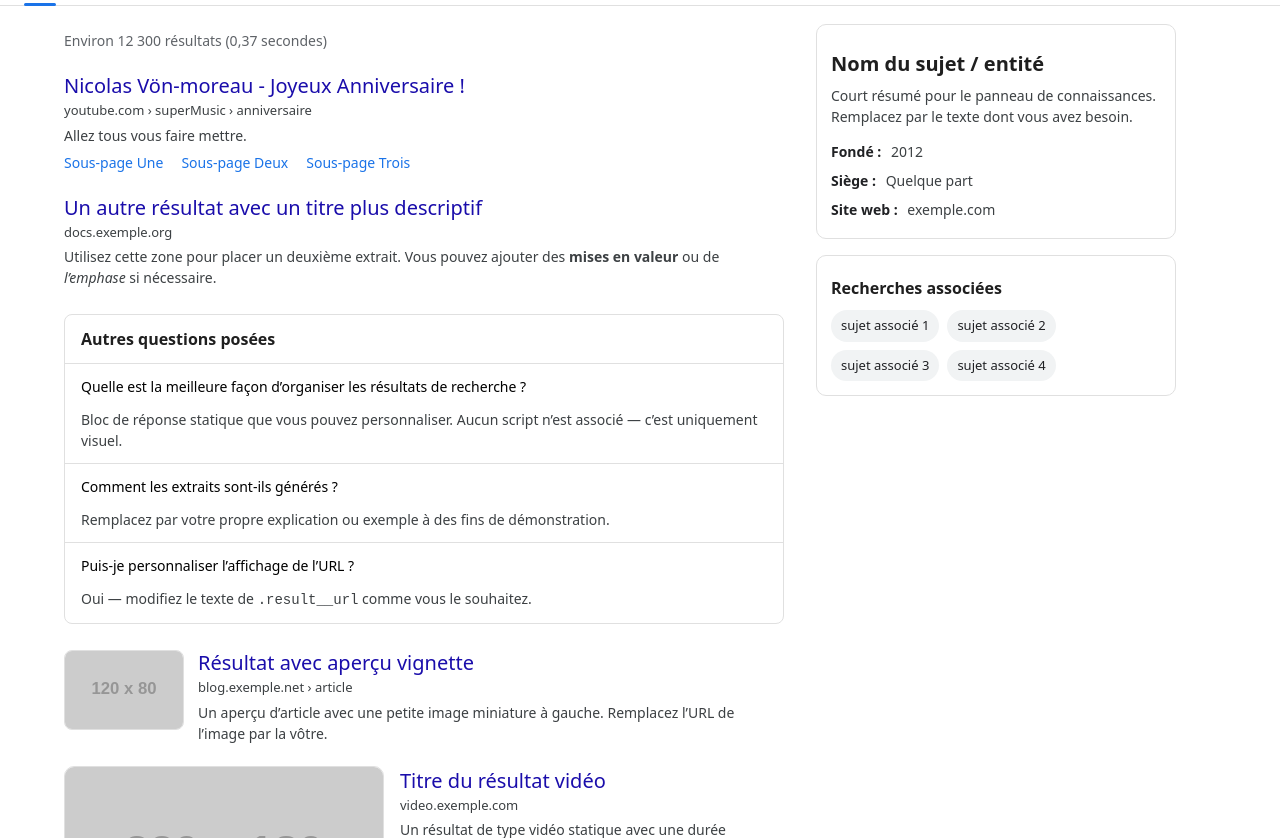
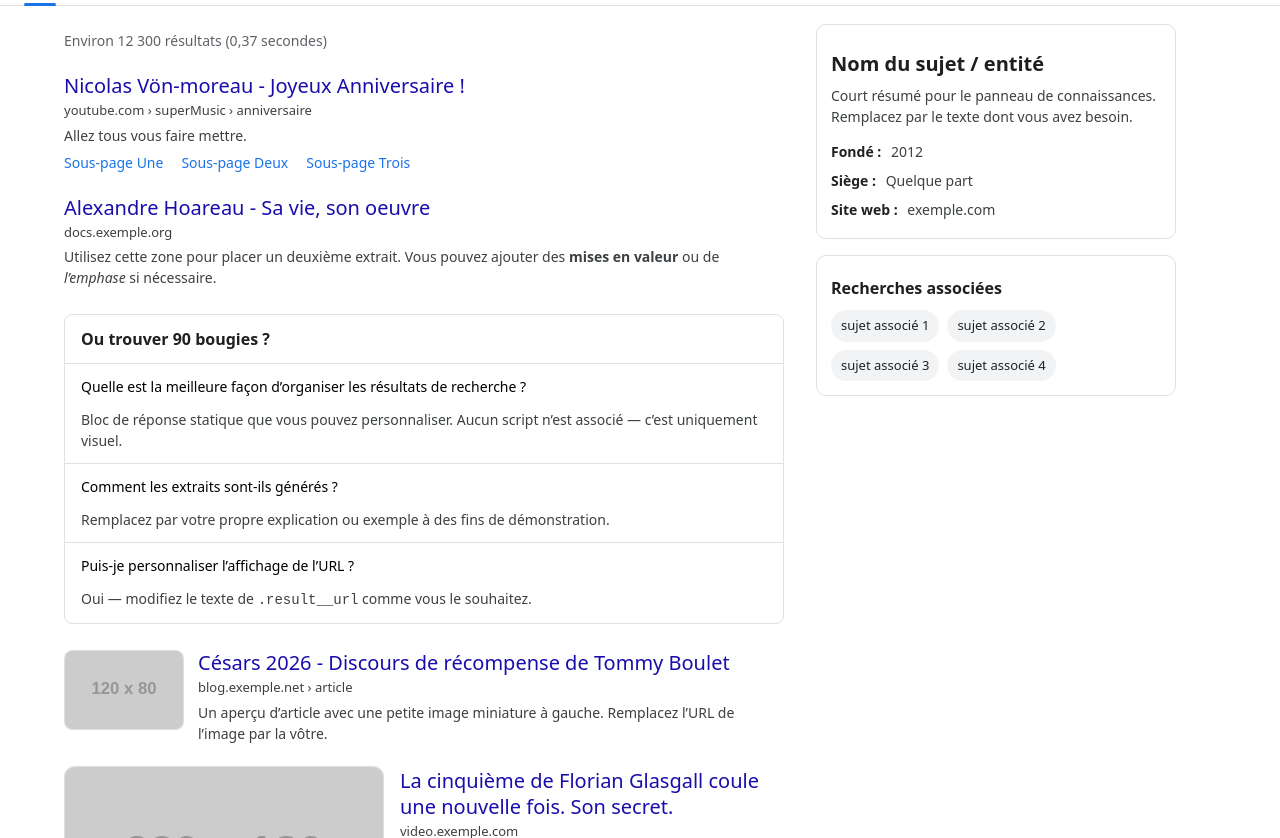
Before and after one commit to theojachiet/fake-search-nabile, a plain HTML site: page results.html in a window 1280 px wide. Shown: the part 114-952 px from the top of the page. Drawn offline with Linux system fonts and the light colour scheme; placeholder pictures from the web are drawn by us.

Commit message:
last changes

```diff
--- a/results.html
+++ b/results.html
@@ -61,7 +61,7 @@
 
             <!-- RÉSULTAT 2 -->
             <article class="result">
-                <a class="result__title" href="#">Un autre résultat avec un titre plus descriptif</a>
+                <a class="result__title" href="#">Alexandre Hoareau - Sa vie, son oeuvre</a>
                 <div class="result__url">docs.exemple.org</div>
                 <p class="result__snippet">
                     Utilisez cette zone pour placer un deuxième extrait. Vous pouvez ajouter des <strong>mises en valeur</strong>
@@ -71,7 +71,7 @@
 
             <!-- AUTRES QUESTIONS POSÉES -->
             <section class="paa" aria-label="Autres questions posées">
-                <h2 class="paa__title">Autres questions posées</h2>
+                <h2 class="paa__title">Ou trouver 90 bougies ?</h2>
                 <ul class="paa__list">
                     <li class="paa__q">
                         <button type="button" aria-expanded="false">Quelle est la meilleure façon d’organiser les résultats de recherche ?</button>
@@ -98,7 +98,7 @@
             <article class="result result--thumb">
                 <img src="https://via.placeholder.com/120x80" alt="Cette image ne charge pas" class="result__thumb" />
                 <div>
-                    <a class="result__title" href="#">Résultat avec aperçu vignette</a>
+                    <a class="result__title" href="#">Césars 2026 - Discours de récompense de Tommy Boulet</a>
                     <div class="result__url">blog.exemple.net › article</div>
                     <p class="result__snippet">
                         Un aperçu d’article avec une petite image miniature à gauche. Remplacez l’URL de l’image par la vôtre.
@@ -113,7 +113,7 @@
                     <span class="video__badge">10:42</span>
                 </div>
                 <div class="video__info">
-                    <a class="result__title" href="#">Titre du résultat vidéo</a>
+                    <a class="result__title" href="#">La cinquième de Florian Glasgall coule une nouvelle fois. Son secret.</a>
                     <div class="result__url">video.exemple.com</div>
                     <p class="result__snippet">Un résultat de type vidéo statique avec une durée affichée.</p>
                 </div>
```
